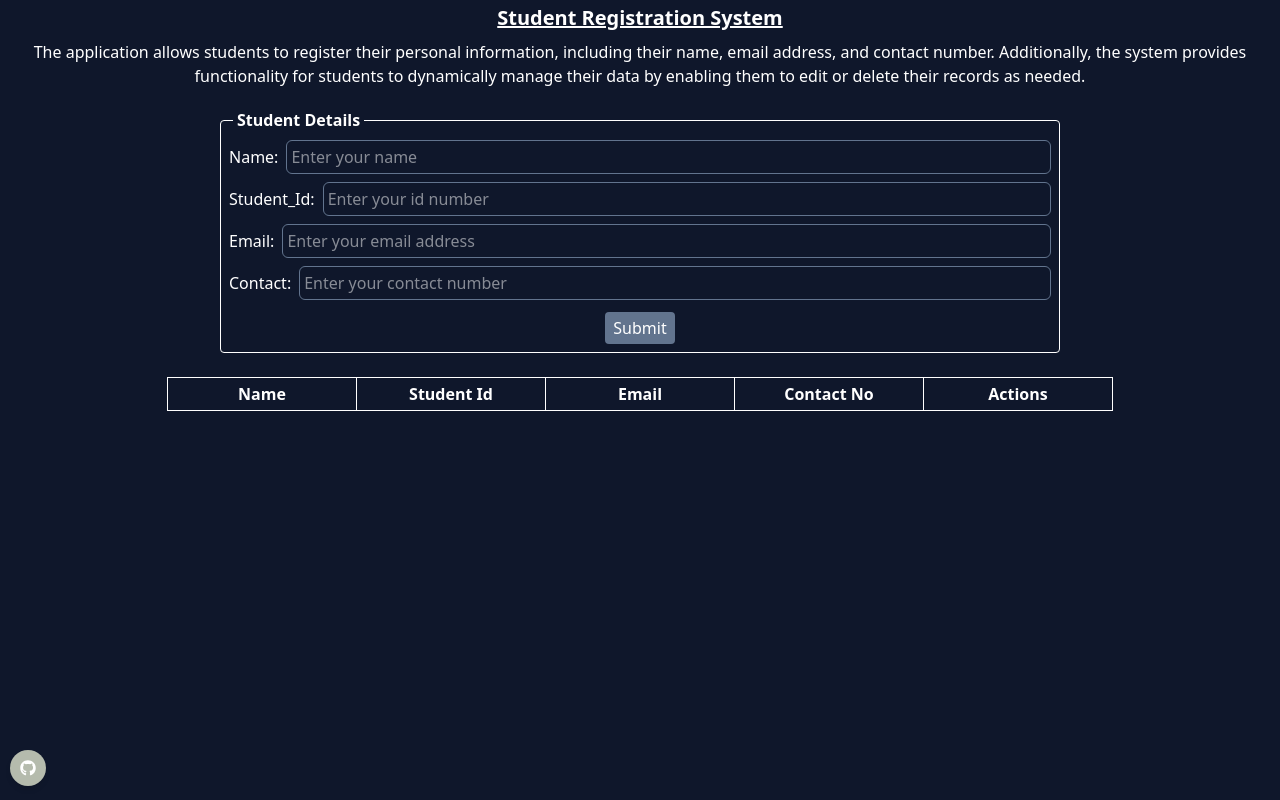
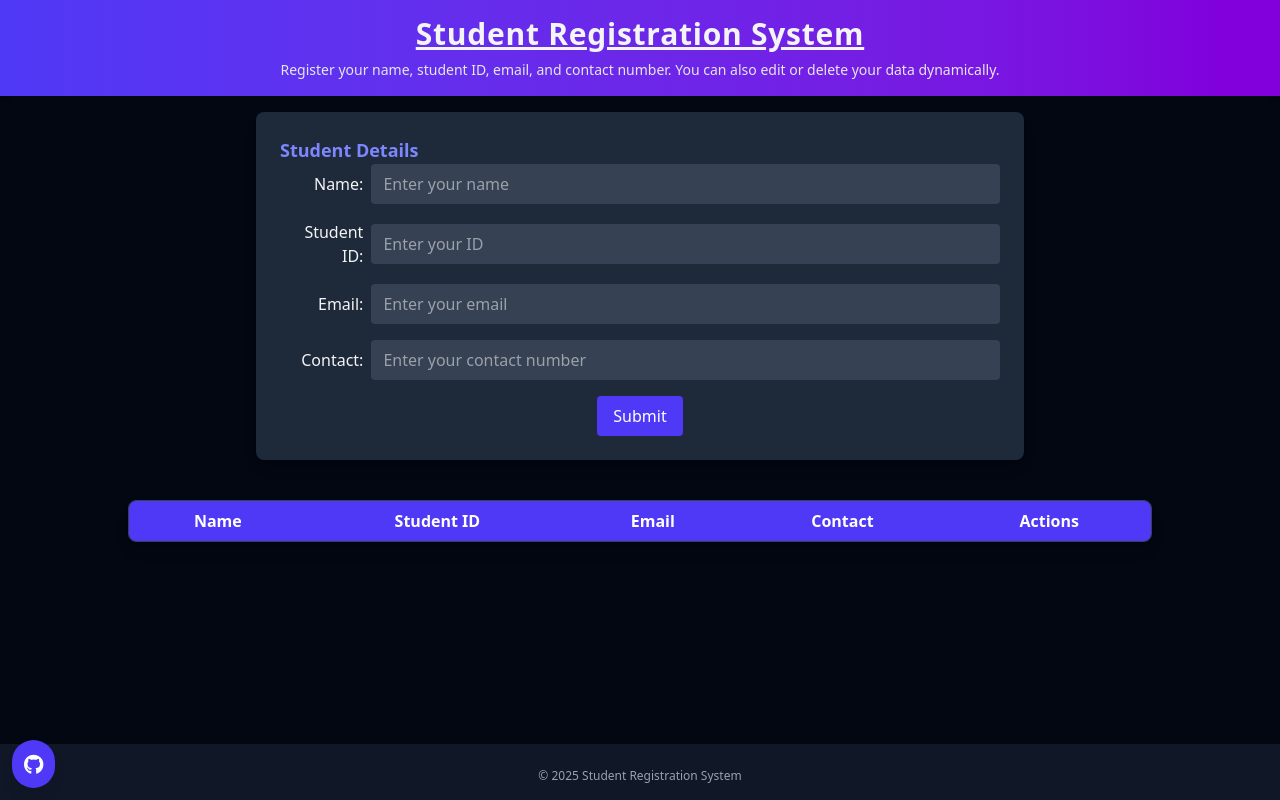
Before and after one commit to Akshat24112001/StudentRegistrationSystem, a website: page index.html in a window 1280 px wide. Drawn offline with Linux system fonts and the light colour scheme.

Commit message:
improve styling and added readme and favicon

```diff
--- a/index.html
+++ b/index.html
@@ -4,33 +4,37 @@
     <meta charset="UTF-8" />
     <meta name="viewport" content="width=device-width, initial-scale=1.0" />
     <title>Student Registration System</title>
-    <link rel="stylesheet" href="./output.css" />
+    <link href="output.css" rel="stylesheet" />
     <script defer src="./script.js"></script>
     <script
       defer
       src="https://kit.fontawesome.com/a879116811.js"
       crossorigin="anonymous"
     ></script>
+    <link rel="shortcut icon" href="book_favicon.png" type="image/x-icon">
   </head>
 
-  <body class="bg-slate-900 text-white">
-    <header class="p-1 flex flex-col justify-center items-center gap-2">
-      <h1 class="text-xl font-bold text-center hover:scale-105 cursor-pointer"><u>Student Registration System</u></h1>
-      <p class="text-center">
-        The application allows students to register their personal information,
-        including their name, email address, and contact number.
-        Additionally, the system provides functionality for students to dynamically
-        manage their data by enabling them to edit or delete their records as needed.
+  <body class="bg-gray-950 text-gray-100 min-h-screen font-sans flex flex-col">
+    <!-- Header -->
+    <header class="p-4 text-center bg-gradient-to-r from-indigo-600 to-purple-700 shadow-md">
+      <h1 class="text-3xl font-bold tracking-wide mb-2 transition duration-300 hover:scale-105">
+        <u>Student Registration System</u>
+      </h1>
+      <p class="max-w-3xl mx-auto text-gray-200 text-sm">
+        Register your name, student ID, email, and contact number. You can also edit or delete your data dynamically.
       </p>
     </header>
 
-    <main class="flex flex-col justify-center items-center gap-2 mt-2 p-1">
-      <!--------------- Input Fields ----------------->
-      <form id="studentForm" class="w-full sm:w-4/5 lg:w-2/3 p-1">
-        <fieldset class="border rounded p-2 flex flex-col gap-2">
-          <legend class="font-bold mx-1 px-1">Student Details</legend>
-          <div class="flex items-center gap-2">
-            <label for="">Name:</label>
+    <!-- Main Form Section -->
+    <main class="flex-grow p-4 flex flex-col items-center gap-6">
+      <!-- Form Card -->
+      <form id="studentForm" class="w-full max-w-3xl bg-gray-800 p-6 rounded-lg shadow-lg">
+        <fieldset class="flex flex-col gap-4">
+          <legend class="text-lg font-semibold text-indigo-400">Student Details</legend>
+
+          <!-- Name Input -->
+          <div class="flex flex-col sm:flex-row gap-2 items-center">
+            <label class="w-24 text-right" for="name">Name:</label>
             <input
               id="name"
               required
@@ -38,34 +42,40 @@
               minlength="3"
               type="text"
               placeholder="Enter your name"
-              class="border border-slate-500 rounded-md p-1 w-full"
+              class="w-full px-3 py-2 rounded bg-gray-700 text-white focus:outline-none focus:ring-2 focus:ring-indigo-400"
             />
           </div>
-          <div class="flex items-center gap-2">
-            <label for="">Student_Id:</label>
+
+          <!-- Student ID Input -->
+          <div class="flex flex-col sm:flex-row gap-2 items-center">
+            <label class="w-24 text-right" for="student_id">Student ID:</label>
             <input
               id="student_id"
               required
               pattern="[0-9]+"
               minlength="5"
               type="text"
-              placeholder="Enter your id number"
-              class="border border-slate-500 rounded-md p-1 w-full"
+              placeholder="Enter your ID"
+              class="w-full px-3 py-2 rounded bg-gray-700 text-white focus:outline-none focus:ring-2 focus:ring-indigo-400"
             />
           </div>
-          <div class="flex items-center gap-2">
-            <label for="">Email:</label>
+
+          <!-- Email Input -->
+          <div class="flex flex-col sm:flex-row gap-2 items-center">
+            <label class="w-24 text-right" for="email">Email:</label>
             <input
               id="email"
               required
               type="email"
               pattern="[a-z0-9._%+-]+@[a-z0-9.-]+\.[a-z]{2,}$"
-              placeholder="Enter your email address"
-              class="border border-slate-500 rounded-md p-1 w-full"
+              placeholder="Enter your email"
+              class="w-full px-3 py-2 rounded bg-gray-700 text-white focus:outline-none focus:ring-2 focus:ring-indigo-400"
             />
           </div>
-          <div class="flex items-center gap-2">
-            <label for="">Contact:</label>
+
+          <!-- Contact Input -->
+          <div class="flex flex-col sm:flex-row gap-2 items-center">
+            <label class="w-24 text-right" for="contact">Contact:</label>
             <input
               id="contact"
               required
@@ -73,13 +83,15 @@
               minlength="10"
               type="text"
               placeholder="Enter your contact number"
-              class="border border-slate-500 rounded-md p-1 w-full"
+              class="w-full px-3 py-2 rounded bg-gray-700 text-white focus:outline-none focus:ring-2 focus:ring-indigo-400"
             />
           </div>
-          <div class="submit_btn self-center mt-1">
+
+          <!-- Submit Button -->
+          <div class="text-center">
             <button
               type="submit"
-              class="bg-slate-500 px-2 py-1 rounded cursor-pointer hover:bg-slate-600 hover:outline"
+              class="bg-indigo-600 hover:bg-indigo-700 px-4 py-2 rounded text-white font-medium transition-all duration-300"
             >
               Submit
             </button>
@@ -87,57 +99,49 @@
         </fieldset>
       </form>
 
-      <!--------------- Dashboard for student's data ------------------>
-      <div class="p-1 lg:w-3/4 lg:h-[370px] w-full mt-2 overflow-y-auto">
-        <!-- Table will appear for larger screens -->
-        <table
-          class="sm:table sm:table-fixed hidden border border-collapse w-full"
-        >
-          <thead>
-            <tr class="border">
-              <th class="p-1 border text-center">Name</th>
-              <th class="p-1 border text-center">Student Id</th>
-              <th class="p-1 border text-center">Email</th>
-              <th class="p-1 not-first:border text-center">Contact No</th>
-              <th class="p-1 border text-center">Actions</th>
+      <!-- Data Display Section -->
+      <section class="w-full max-w-5xl mt-4">
+        <!-- Table for desktop -->
+        <div class="hidden sm:block overflow-auto rounded-lg shadow-lg border border-gray-700">
+          <table class="min-w-full table-auto bg-gray-800 text-white">
+            <thead class="bg-indigo-600 text-white">
+              <tr>
+                <th class="px-4 py-2">Name</th>
+                <th class="px-4 py-2">Student ID</th>
+                <th class="px-4 py-2">Email</th>
+                <th class="px-4 py-2">Contact</th>
+                <th class="px-4 py-2">Actions</th>
               </tr>
             </thead>
-
             <tbody id="tableBody">
-            <!-- Table rows will be dynamically added here -->
+              <!-- Dynamic rows go here -->
             </tbody>
           </table>
-        <!-- Card view for smaller screens -->
-        <div id="cardContainer" class="cards">
-          <!-- Cards will be dynamically added here -->
         </div>
+
+        <!-- Cards for mobile -->
+        <div id="cardContainer" class="sm:hidden grid gap-4 mt-4">
+          <!-- Dynamic cards go here -->
         </div>
+      </section>
     </main>
-  </body>
-  <footer>
+
+    <!-- Footer with GitHub Button -->
+    <footer class="bg-gray-900 p-4 text-center relative">
       <button
         title="GitHub repository"
         type="button"
-        data-twe-ripple-init
-        data-twe-ripple-color="light"
-        class="fixed bottom-1.5 left-2.5  mb-2 inline-block rounded-full bg-[#b5bbad] px-2.5 py-2.5 text-xs font-medium uppercase leading-normal text-white shadow-md transition duration-150 ease-in-out hover:shadow-lg focus:shadow-lg focus:outline-none focus:ring-0 active:shadow-lg"
+        class="fixed bottom-3 left-3 bg-indigo-600 hover:bg-indigo-700 text-white rounded-full p-3 shadow-lg transition-transform duration-300 hover:scale-110"
       >
         <a
-          class="[&>svg]:h-4 [&>svg]:w-4"
+          href="https://github.com/Akshat24112001/StudentRegistrationSystem"
           target="_blank"
-          href="https://github.com/Akshat24112001/StudentRegistrationSystem"
+          aria-label="GitHub Repo"
         >
-          <svg
-            xmlns="http://www.w3.org/2000/svg"
-            fill="currentColor"
-            viewBox="0 0 496 512"
-          >
-            <!--!Font Awesome Free 6.5.1 by @fontawesome - https://fontawesome.com License - https://fontawesome.com/license/free Copyright 2024 Fonticons, Inc. -->
-            <path
-              d="M165.9 397.4c0 2-2.3 3.6-5.2 3.6-3.3 .3-5.6-1.3-5.6-3.6 0-2 2.3-3.6 5.2-3.6 3-.3 5.6 1.3 5.6 3.6zm-31.1-4.5c-.7 2 1.3 4.3 4.3 4.9 2.6 1 5.6 0 6.2-2s-1.3-4.3-4.3-5.2c-2.6-.7-5.5 .3-6.2 2.3zm44.2-1.7c-2.9 .7-4.9 2.6-4.6 4.9 .3 2 2.9 3.3 5.9 2.6 2.9-.7 4.9-2.6 4.6-4.6-.3-1.9-3-3.2-5.9-2.9zM244.8 8C106.1 8 0 113.3 0 252c0 110.9 69.8 205.8 169.5 239.2 12.8 2.3 17.3-5.6 17.3-12.1 0-6.2-.3-40.4-.3-61.4 0 0-70 15-84.7-29.8 0 0-11.4-29.1-27.8-36.6 0 0-22.9-15.7 1.6-15.4 0 0 24.9 2 38.6 25.8 21.9 38.6 58.6 27.5 72.9 20.9 2.3-16 8.8-27.1 16-33.7-55.9-6.2-112.3-14.3-112.3-110.5 0-27.5 7.6-41.3 23.6-58.9-2.6-6.5-11.1-33.3 2.6-67.9 20.9-6.5 69 27 69 27 20-5.6 41.5-8.5 62.8-8.5s42.8 2.9 62.8 8.5c0 0 48.1-33.6 69-27 13.7 34.7 5.2 61.4 2.6 67.9 16 17.7 25.8 31.5 25.8 58.9 0 96.5-58.9 104.2-114.8 110.5 9.2 7.9 17 22.9 17 46.4 0 33.7-.3 75.4-.3 83.6 0 6.5 4.6 14.4 17.3 12.1C428.2 457.8 496 362.9 496 252 496 113.3 383.5 8 244.8 8zM97.2 352.9c-1.3 1-1 3.3 .7 5.2 1.6 1.6 3.9 2.3 5.2 1 1.3-1 1-3.3-.7-5.2-1.6-1.6-3.9-2.3-5.2-1zm-10.8-8.1c-.7 1.3 .3 2.9 2.3 3.9 1.6 1 3.6 .7 4.3-.7 .7-1.3-.3-2.9-2.3-3.9-2-.6-3.6-.3-4.3 .7zm32.4 35.6c-1.6 1.3-1 4.3 1.3 6.2 2.3 2.3 5.2 2.6 6.5 1 1.3-1.3 .7-4.3-1.3-6.2-2.2-2.3-5.2-2.6-6.5-1zm-11.4-14.7c-1.6 1-1.6 3.6 0 5.9 1.6 2.3 4.3 3.3 5.6 2.3 1.6-1.3 1.6-3.9 0-6.2-1.4-2.3-4-3.3-5.6-2z"
-            />
-          </svg>
+          <i class="fab fa-github fa-lg"></i>
         </a>
       </button>
+      <p class="text-xs text-gray-400 mt-2">© 2025 Student Registration System</p>
     </footer>
+  </body>
 </html>
```
Also changed, not shown: README.md, book_favicon.png (added), output.css. Lines whose indentation alone changed are shown as unchanged.
